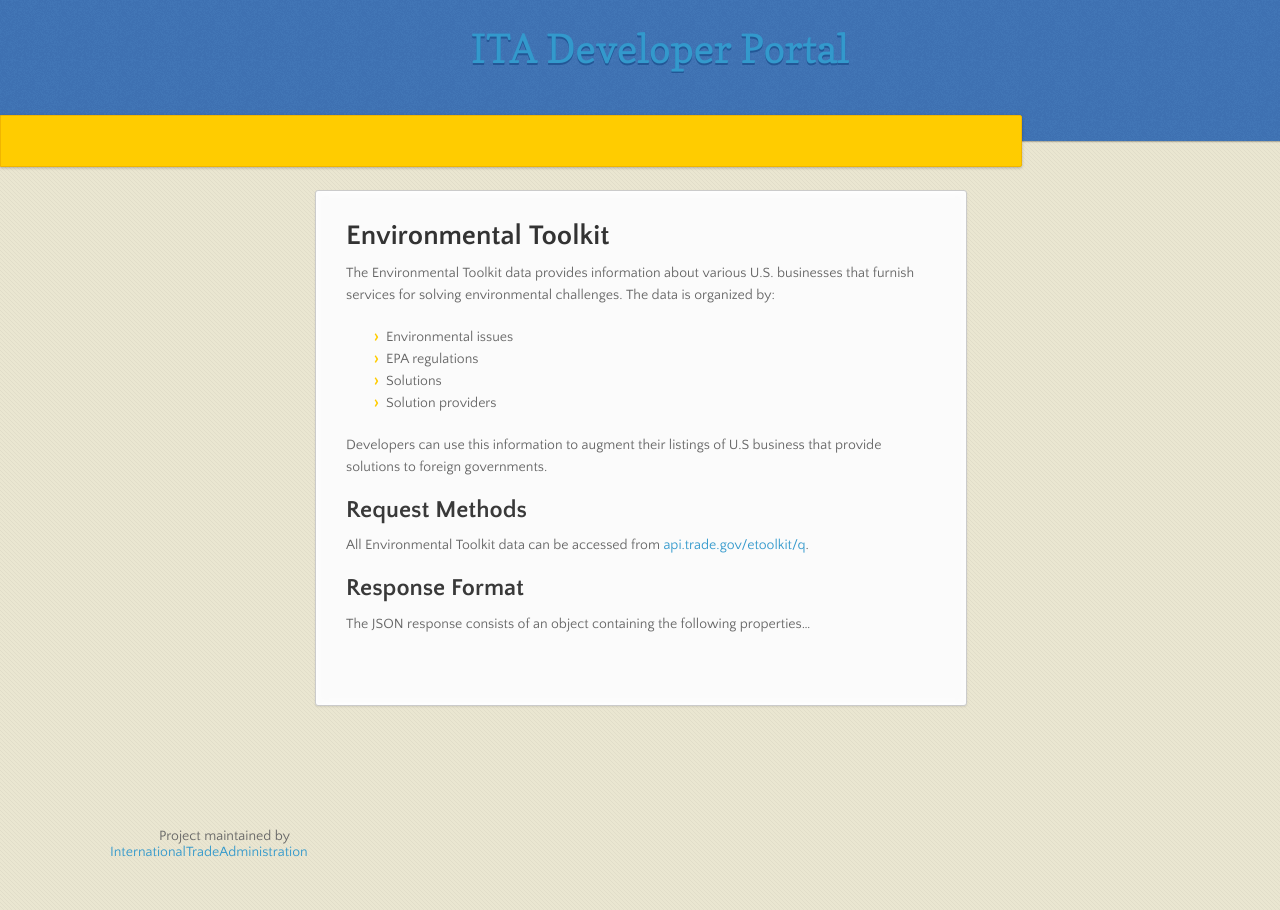
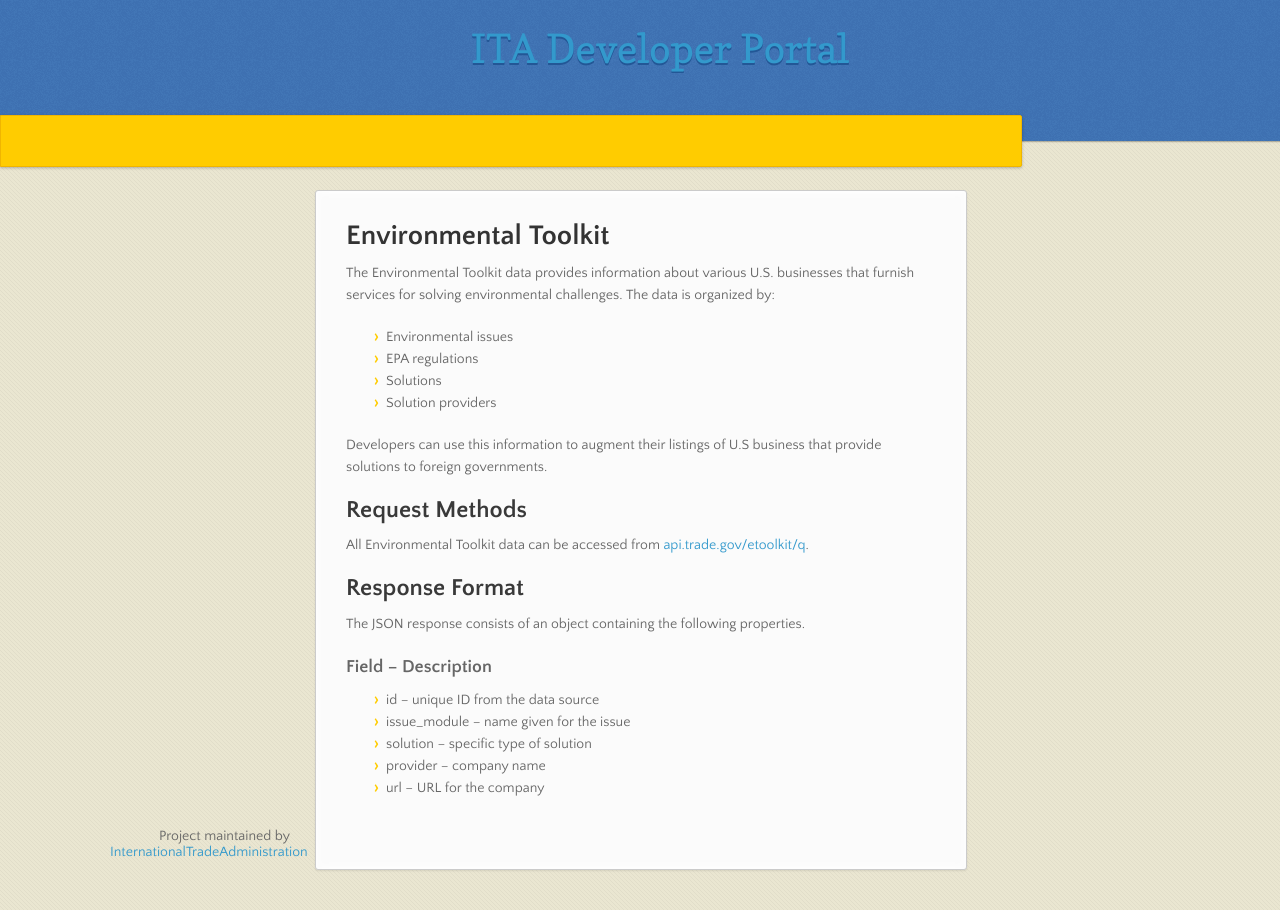
Before and after one commit to InternationalTradeAdministration/developerportal, a Jekyll site: the page built from _posts/2013-08-21-environmental-toolkit.markdown, in a window 1280 px wide. Built offline with Jekyll 4.4.1, drawn with Linux system fonts in a browser that asks for light colours; nearby versions of some CDN libraries.

Commit message:
Update 2013-08-21-environmental-toolkit.markdown

```diff
--- a/_posts/2013-08-21-environmental-toolkit.markdown
+++ b/_posts/2013-08-21-environmental-toolkit.markdown
@@ -18,4 +18,11 @@ Developers can use this information to augment their listings of U.S business th
 All Environmental Toolkit data can be accessed from [api.trade.gov/etoolkit/q](http://ec2-23-22-114-119.compute-1.amazonaws.com/toolkit/search.json?q=filters&size=50).
 
 ##Response Format
-The JSON response consists of an object containing the following properties...
+The JSON response consists of an object containing the following properties.
+
+###Field -- Description
+* id -- unique ID from the data source
+* issue_module -- name given for the issue
+* solution -- specific type of solution
+* provider -- company name
+* url -- URL for the company
```
